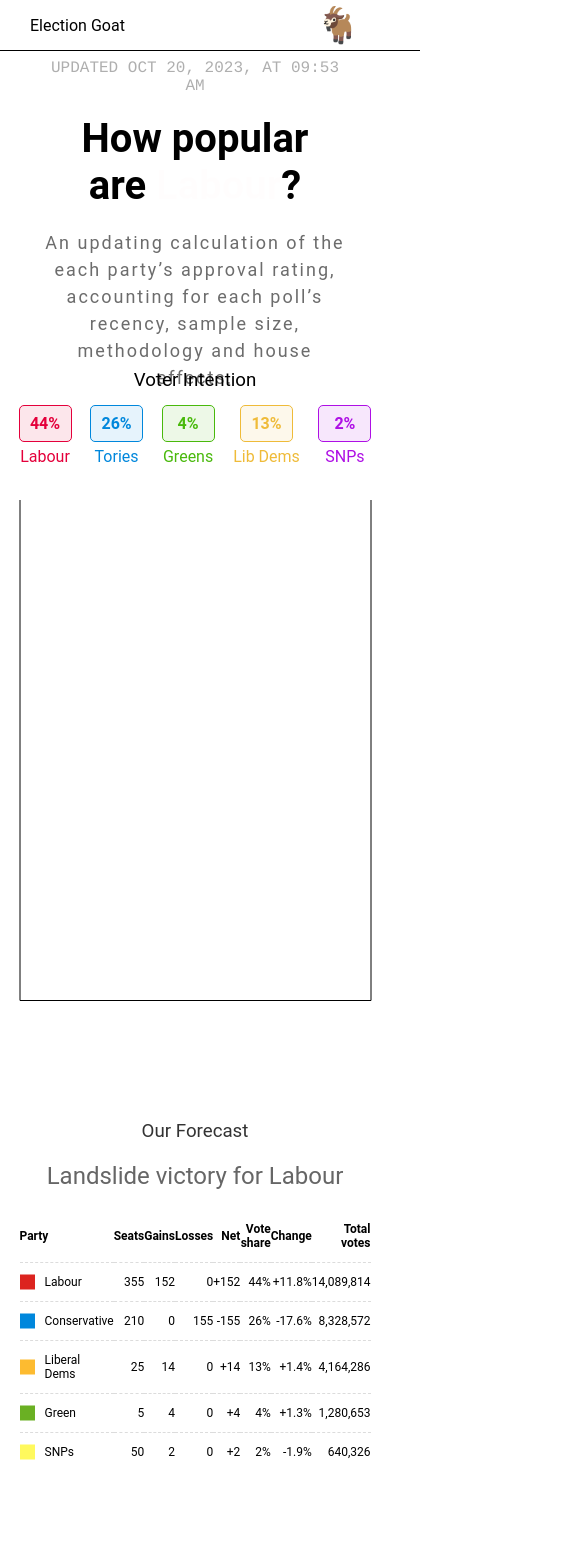
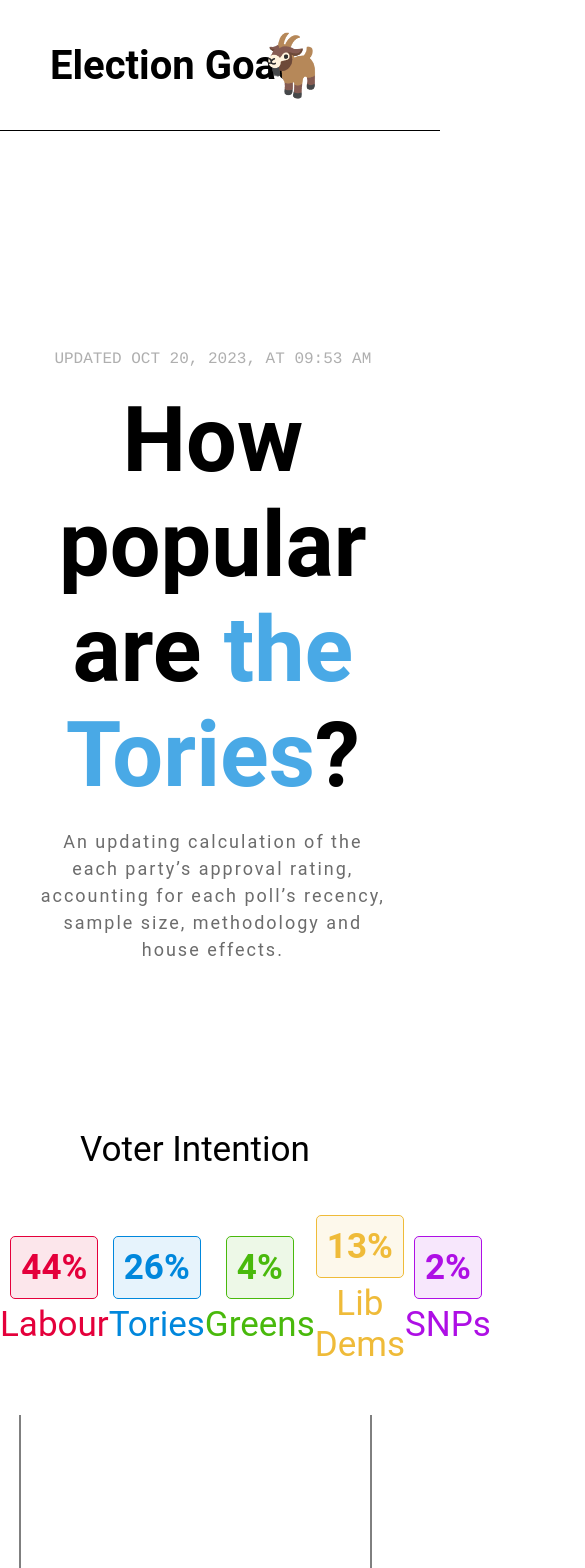
Before and after one commit to a-jiwa/election-goat, a React (Create React App) app: page / in a window 390 px wide. Shown: the top 1568 px of the page, 585 px wide, since content can reach past the window. Built offline with nearby package versions, Linux system fonts and the light colour scheme; no server answers.

Commit message:
Made responsive to mobile

```diff
--- a/src/styles.css
+++ b/src/styles.css
@@ -21,9 +21,11 @@ body {
 
     justify-items: center;
     padding-top: 50px;
+
 }
 
 .header {
+    font-weight: bold;
     position: fixed;
     top: 0;
     left: 0;
@@ -148,7 +150,6 @@ body {
 .chart-main {
     grid-area: chart-main;
     /* border: 1px #00ff48 solid; */
-
 }
 
 .events {
@@ -286,10 +287,10 @@ h3 {
 }
 
 /* Media Query for devices with max width of 600px */
-@media (max-width: 600px) {
+@media (max-width: 1000px) {
     .container {
         grid-template-columns: 100%;
-        grid-template-rows: 50px 250px 700px auto auto 100px;
+        grid-template-rows: 300px auto auto auto auto auto 100px;
         /*grid-template-rows: 50px 300px auto auto 100px;*/
         grid-template-areas:
             "header"
@@ -301,12 +302,105 @@ h3 {
             "footer";
     }
 
-    .chart {
-        width: 100vw;
+    .header {
+        height: 130px;
+        font-size: 40px;
+        padding-left: 50px;
     }
 
+    .goat-emoji {
+        margin-right: 30px;
+        font-size: 60px;
+        position: absolute;
+        right: 80px;
+    }
+
+    .title {
+        width: 80vw;
+    }
+
+    .title-main {
+        font-size: 90px;
+    }
+
+    .chart {
+        padding-top: 30px;
+        width: 100vw;
+        grid-template-columns: 1fr;
+        grid-template-rows: auto auto auto;
+        gap: 0px 0px;
+        grid-auto-flow: row;
+        grid-template-areas:
+    "chart-title"
+    "headline"
+    "chart-main";
+        grid-area: chart;
+        align-items: center;
+        justify-items: center;
+        /*border: 1px red solid;*/
+
+    }
+
+    .chart-title {
+        width: 100vw;
+        font-size: 30px;
+        grid-area: chart-title;
+        justify-content: center;
+        align-items: center;
+        text-align: center;
+        padding-top: 100px;
+        /*border: 1px #ffa600 solid;*/
+    }
+
+    .headline {
+        width: 100vw;
+        font-size: 35px;
+        grid-area: headline;
+        padding-top: 10px;
+        min-height: 30px;
+        justify-content: space-evenly;
+        align-items: center;
+    }
+
+    .party-box {
+        padding: 10px;
+        width: auto;
+    }
+
+    .chart-main {
+        grid-area: chart-main;
+        /* border: 1px #00ff48 solid; */
+
+    }
     .prediction {
-        width: 90%;
+        width: 98%;
+    }
+
+
+    .prediction h3 {
+        margin-top: 40px;
+        margin-bottom: 10px;
+    }
+
+    .prediction h2 {
+        color: #ed36fc;
+        font-weight: bold;
+        padding-bottom: 50px;
+    }
+
+    .prediction th {
+        padding: 12px 5px;
+        font-size: 25px;
+    }
+
+    .prediction td {
+        padding: 50px 5px;
+        font-size: 30px;
+    }
+
+    .prediction th {
+        /*background-color: #f5f5f5;*/
+        font-weight: 600;
     }
 
     .historical-section {
```
